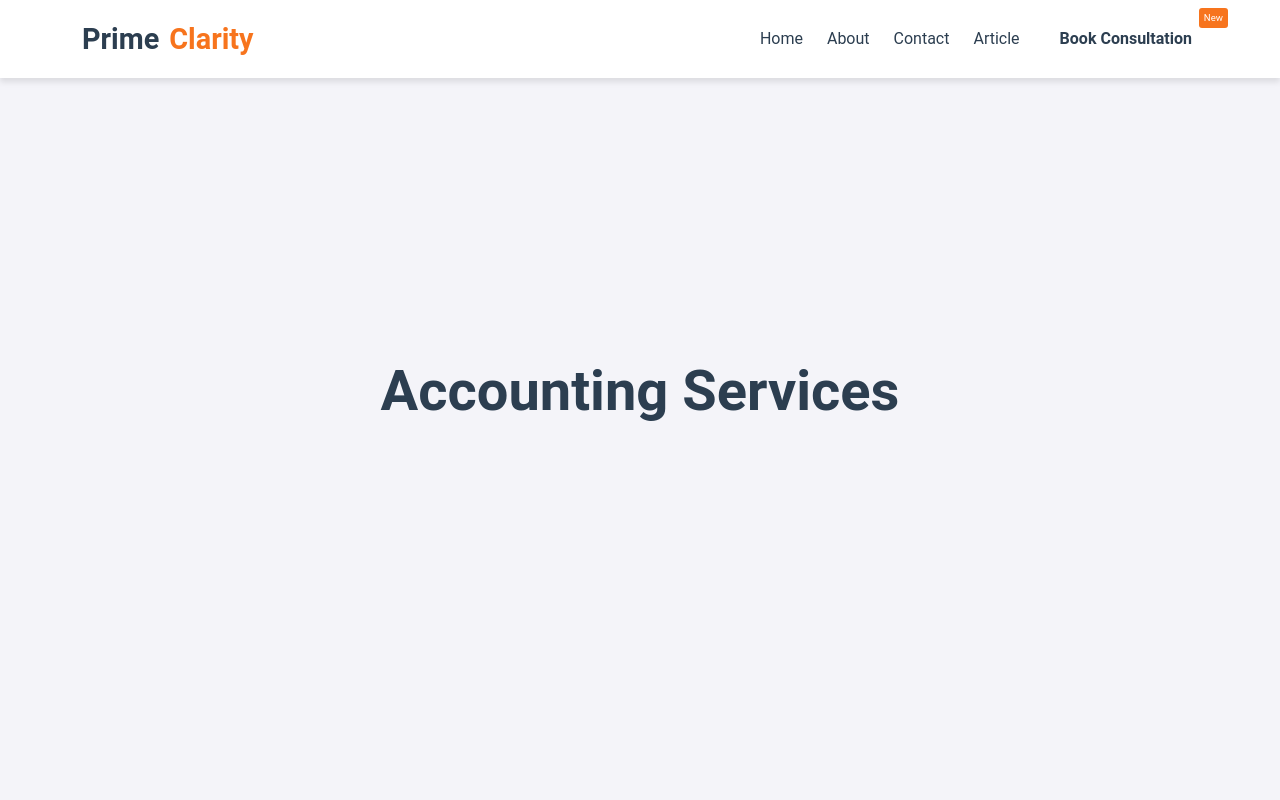
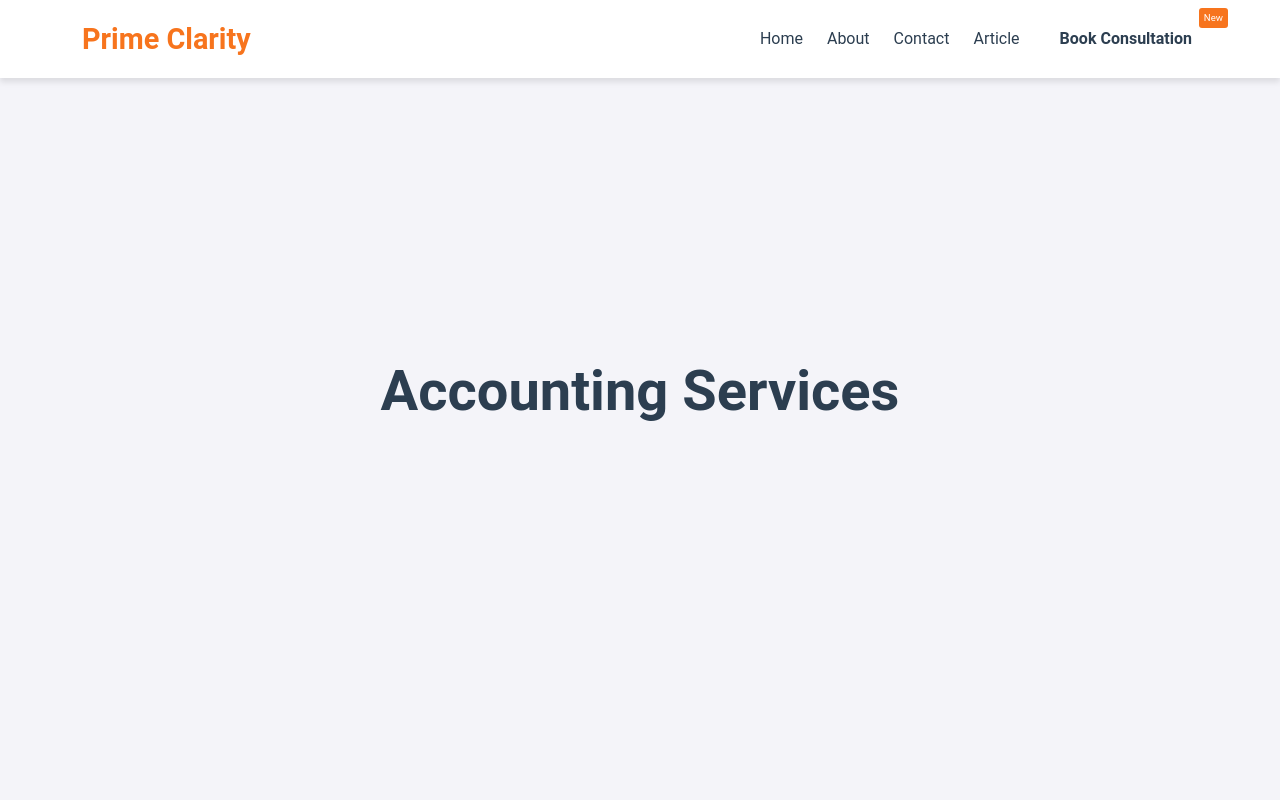
Before and after one commit to primeclarity/financing, a website: page accounting-services.html in a window 1280 px wide. Shown: the top 800 px of the page. Drawn offline with Linux system fonts and the light colour scheme.

Commit message:
fixed header on all pages

```diff
--- a/accounting-services.html
+++ b/accounting-services.html
@@ -14,7 +14,7 @@
         <div class="navbar-container">
         <a href="#home" class="logo">
             <span></span>
-            Prime<span>Clarity</span>
+            <span>Prime Clarity</span>
         </a>
         <div class="mobile-menu-toggle">
             <div class="bar"></div>
```
Also changed, not shown: ad-services.html (+1 -1 lines), bookkeeping.html (+1 -1 lines), taxation.html (+1 -1 lines).
